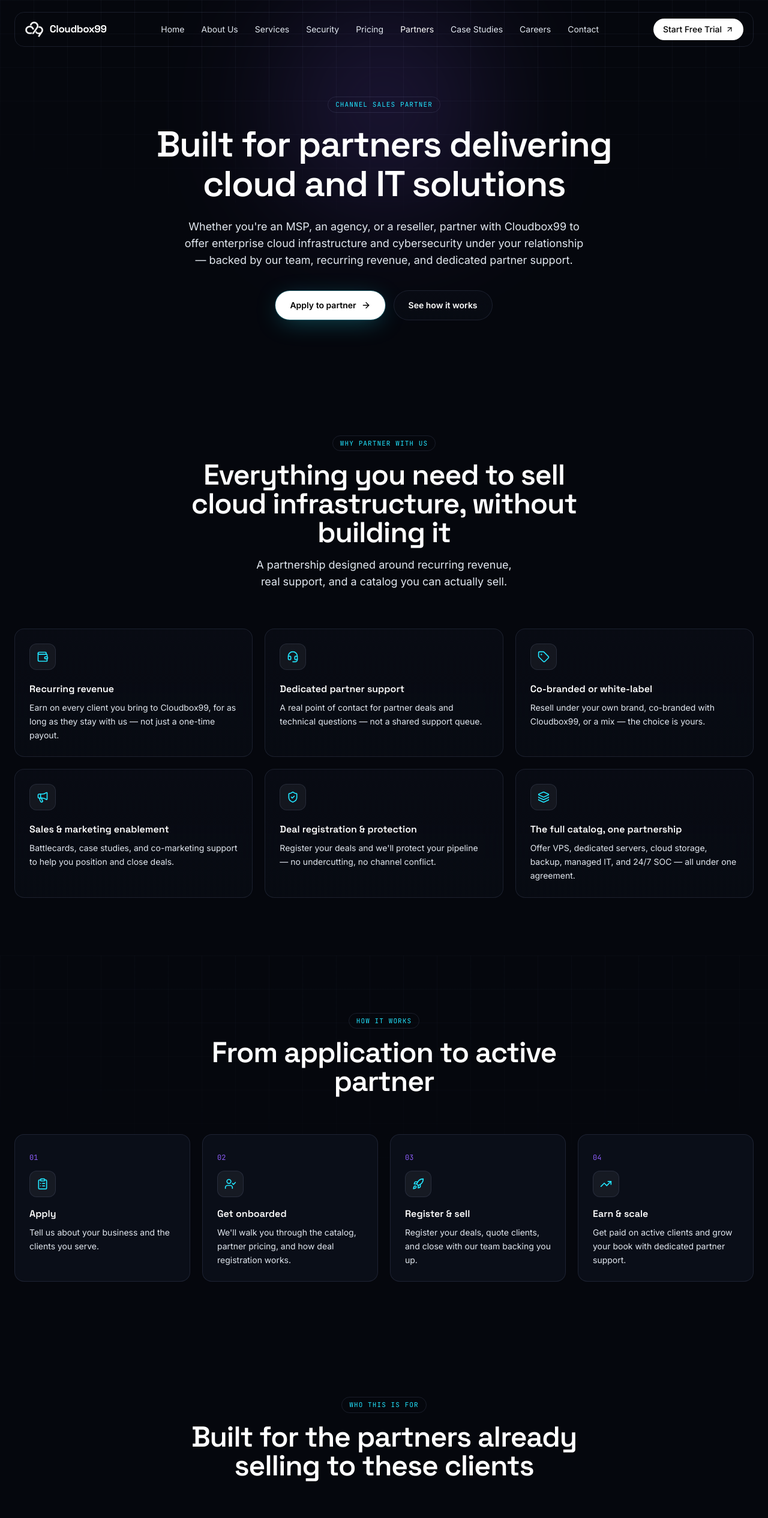
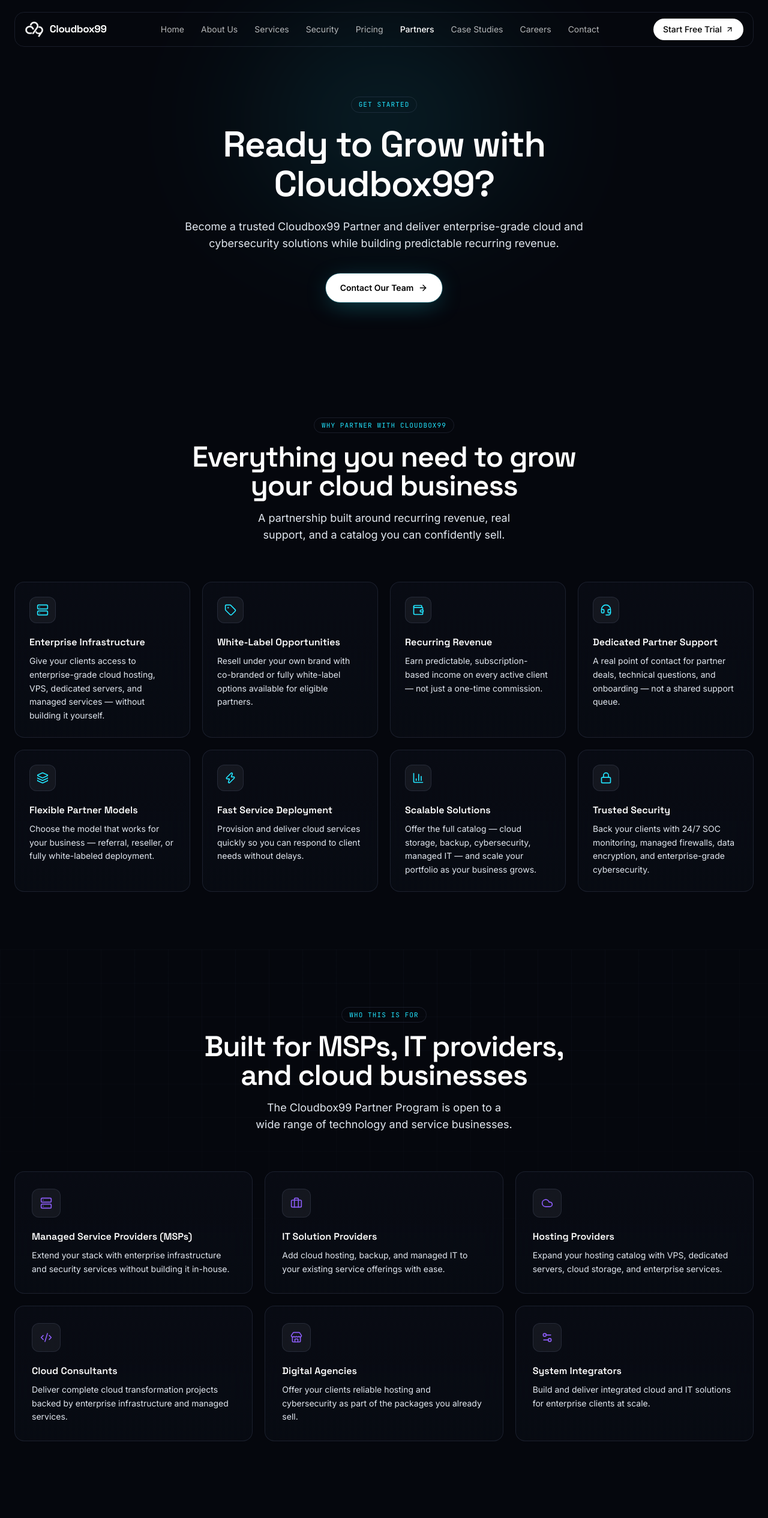
Before and after one commit to bhanu0379/cloudbox99, a Next.js app: page /cloudbox99/partners in a window 1280 px wide. Shown: the top 2531 px of the page at 60% size. Built offline with nearby package versions, Linux system fonts and the light colour scheme.

Commit message:
popup-patnerpage-changes-navbar

```diff
--- a/src/app/partners/page.tsx
+++ b/src/app/partners/page.tsx
@@ -4,9 +4,9 @@ import { Footer } from "@/components/Footer";
 import { PartnersContent } from "@/components/PartnersContent";
 
 export const metadata: Metadata = {
-  title: "Channel Sales Partner Program — Cloudbox99",
+  title: "Cloudbox99 Partner Program | Cloud Reseller & MSP Partnership",
   description:
-    "Become a Cloudbox99 channel sales partner. Resell or refer VPS hosting, dedicated servers, managed IT, and 24/7 security services — with dedicated partner support and recurring revenue.",
+    "Join the Cloudbox99 Partner Program and grow your business with enterprise cloud infrastructure, hosting, backup, cybersecurity, and managed IT solutions. Build recurring revenue with trusted cloud services.",
 };
 
 export default function PartnersPage() {
--- a/src/components/Navbar.tsx
+++ b/src/components/Navbar.tsx
@@ -127,7 +127,7 @@ export function Navbar() {
                   onClick={(e) => handleScroll(e, link.href)}
                   className={cn(
                     "whitespace-nowrap text-sm transition-colors hover:text-white",
-                  isActive(link.href) ? "text-white" : "text-muted"
+                    isActive(link.href) ? "text-white font-medium" : "text-white/70"
                   )}
                 >
                   {link.label}
@@ -177,7 +177,7 @@ export function Navbar() {
                     }}
                     className={cn(
                       "rounded-lg px-3 py-2.5 text-sm hover:bg-white/5 hover:text-white",
-                    isActive(link.href) ? "bg-white/5 text-white" : "text-muted"
+                      isActive(link.href) ? "bg-white/5 text-white font-medium" : "text-white/70"
                     )}
                   >
                     {link.label}
--- a/src/components/PartnersContent.tsx
+++ b/src/components/PartnersContent.tsx
@@ -1,184 +1,210 @@
 "use client";
 
-import { useState, type FormEvent } from "react";
+import { useState, type FormEvent, useEffect } from "react";
 import { motion, AnimatePresence } from "framer-motion";
 import {
   ArrowRight,
   Wallet,
   Headset,
   Tag,
-  Megaphone,
   ShieldCheck,
   Layers,
-  ClipboardList,
-  UserCheck,
-  Rocket,
-  TrendingUp,
+  Zap,
+  BarChart3,
+  Lock,
   Server,
   Briefcase,
   Store,
+  Cloud,
+  Code2,
+  Settings2,
   Plus,
   CheckCircle2,
+  X,
 } from "lucide-react";
 import { SectionHeading } from "./SectionHeading";
 import { cn } from "@/lib/cn";
 
 const BENEFITS = [
   {
+    icon: Server,
+    title: "Enterprise Infrastructure",
+    description:
+      "Give your clients access to enterprise-grade cloud hosting, VPS, dedicated servers, and managed services — without building it yourself.",
+  },
+  {
+    icon: Tag,
+    title: "White-Label Opportunities",
+    description:
+      "Resell under your own brand with co-branded or fully white-label options available for eligible partners.",
+  },
+  {
     icon: Wallet,
-    title: "Recurring revenue",
+    title: "Recurring Revenue",
     description:
-      "Earn on every client you bring to Cloudbox99, for as long as they stay with us — not just a one-time payout.",
+      "Earn predictable, subscription-based income on every active client — not just a one-time commission.",
   },
   {
     icon: Headset,
-    title: "Dedicated partner support",
+    title: "Dedicated Partner Support",
     description:
-      "A real point of contact for partner deals and technical questions — not a shared support queue.",
-  },
-  {
-    icon: Tag,
-    title: "Co-branded or white-label",
-    description:
-      "Resell under your own brand, co-branded with Cloudbox99, or a mix — the choice is yours.",
-  },
-  {
-    icon: Megaphone,
-    title: "Sales & marketing enablement",
-    description:
-      "Battlecards, case studies, and co-marketing support to help you position and close deals.",
-  },
-  {
-    icon: ShieldCheck,
-    title: "Deal registration & protection",
-    description:
-      "Register your deals and we'll protect your pipeline — no undercutting, no channel conflict.",
+      "A real point of contact for partner deals, technical questions, and onboarding — not a shared support queue.",
   },
   {
     icon: Layers,
-    title: "The full catalog, one partnership",
+    title: "Flexible Partner Models",
     description:
-      "Offer VPS, dedicated servers, cloud storage, backup, managed IT, and 24/7 SOC — all under one agreement.",
-  },
-];
-
-const STEPS = [
-  {
-    icon: ClipboardList,
-    title: "Apply",
-    description: "Tell us about your business and the clients you serve.",
+      "Choose the model that works for your business — referral, reseller, or fully white-labeled deployment.",
   },
   {
-    icon: UserCheck,
-    title: "Get onboarded",
-    description: "We'll walk you through the catalog, partner pricing, and how deal registration works.",
+    icon: Zap,
+    title: "Fast Service Deployment",
+    description:
+      "Provision and deliver cloud services quickly so you can respond to client needs without delays.",
   },
   {
-    icon: Rocket,
-    title: "Register & sell",
-    description: "Register your deals, quote clients, and close with our team backing you up.",
+    icon: BarChart3,
+    title: "Scalable Solutions",
+    description:
+      "Offer the full catalog — cloud storage, backup, cybersecurity, managed IT — and scale your portfolio as your business grows.",
   },
   {
-    icon: TrendingUp,
-    title: "Earn & scale",
-    description: "Get paid on active clients and grow your book with dedicated partner support.",
+    icon: Lock,
+    title: "Trusted Security",
+    description:
+      "Back your clients with 24/7 SOC monitoring, managed firewalls, data encryption, and enterprise-grade cybersecurity.",
   },
 ];
 
 const PROFILES = [
   {
     icon: Server,
-    title: "Managed Service Providers",
+    title: "Managed Service Providers (MSPs)",
     description:
       "Extend your stack with enterprise infrastructure and security services without building it in-house.",
   },
   {
     icon: Briefcase,
-    title: "Agencies",
+    title: "IT Solution Providers",
+    description:
+      "Add cloud hosting, backup, and managed IT to your existing service offerings with ease.",
+  },
+  {
+    icon: Cloud,
+    title: "Hosting Providers",
+    description:
+      "Expand your hosting catalog with VPS, dedicated servers, cloud storage, and enterprise services.",
+  },
+  {
+    icon: Code2,
+    title: "Cloud Consultants",
+    description:
+      "Deliver complete cloud transformation projects backed by enterprise infrastructure and managed services.",
+  },
+  {
+    icon: Store,
+    title: "Digital Agencies",
     description:
       "Offer your clients reliable hosting and cybersecurity as part of the packages you already sell.",
   },
   {
-    icon: Store,
-    title: "Resellers",
+    icon: Settings2,
+    title: "System Integrators",
     description:
-      "Build a hosting and infrastructure business on our platform, under your own brand.",
+      "Build and deliver integrated cloud and IT solutions for enterprise clients at scale.",
   },
 ];
 
 const FAQS = [
   {
-    q: "How does the partner program work?",
-    a: "You bring us the client — as a referral, a resale, or a fully white-labeled deployment — and we handle provisioning, delivery, and support behind the scenes. You stay the face of the relationship.",
+    q: "Who can join the Cloudbox99 Partner Program?",
+    a: "Our program is designed for MSPs, IT service providers, hosting companies, cloud consultants, digital agencies, and technology partners.",
   },
   {
-    q: "What's the commission structure?",
-    a: "Commission and margins depend on the services you sell and your volume, and are finalized during onboarding — we'll walk through the details when you apply rather than quote a blanket number here.",
+    q: "Is there any fee to join the partner program?",
+    a: "No. Joining is free, subject to approval.",
   },
   {
-    q: "Do I need technical expertise to become a partner?",
-    a: "No. Our team handles provisioning, monitoring, and support — you focus on the client relationship and the sale.",
+    q: "What solutions can I resell?",
+    a: "Cloud hosting, VPS, dedicated servers, cloud storage, backup, cybersecurity, and managed cloud services.",
   },
   {
-    q: "Can I white-label Cloudbox99's services?",
-    a: "Yes. Co-branded and fully white-label options are available depending on your partnership tier.",
+    q: "Do you offer white-label solutions?",
+    a: "Yes, for eligible partners.",
   },
   {
-    q: "Is there a minimum commitment to get started?",
-    a: "There's no fixed minimum. We'll talk through what makes sense for your business during onboarding.",
+    q: "Will I receive technical support?",
+    a: "Yes. We provide deployment, migration, and ongoing technical assistance.",
+  },
+  {
+    q: "How do partners earn recurring revenue?",
+    a: "By reselling Cloudbox99 subscription-based services.",
+  },
+  {
+    q: "How long does partner approval take?",
+    a: "Typically 2–5 business days.",
+  },
+  {
+    q: "How do I become a Cloudbox99 Partner?",
+    a: "Complete the application form and our team will guide you through onboarding after approval.",
   },
 ];
 
 export function PartnersContent() {
+  const [isModalOpen, setIsModalOpen] = useState(false);
+
+  useEffect(() => {
+    if (isModalOpen) {
+      document.body.style.overflow = "hidden";
+    } else {
+      document.body.style.overflow = "unset";
+    }
+    return () => {
+      document.body.style.overflow = "unset";
+    };
+  }, [isModalOpen]);
+
   return (
     <>
-      <Hero />
+      <Hero onOpenContact={() => setIsModalOpen(true)} />
       <Benefits />
-      <HowItWorks />
       <Profiles />
       <PartnerFaq />
-      <PartnerContactForm />
+      <AnimatePresence>
+        {isModalOpen && <PartnerContactModal onClose={() => setIsModalOpen(false)} />}
+      </AnimatePresence>
     </>
   );
 }
 
-function Hero() {
+function Hero({ onOpenContact }: { onOpenContact: () => void }) {
   return (
     <section id="top" className="relative overflow-hidden pt-40 pb-24">
-      <div className="pointer-events-none absolute inset-0 bg-grid opacity-70" />
       <div
-        className="pointer-events-none absolute left-1/2 top-[-10%] h-[480px] w-[480px] -translate-x-1/2 rounded-full opacity-30 blur-[110px]"
-        style={{ background: "radial-gradient(circle, var(--accent-violet), transparent 70%)" }}
+        className="pointer-events-none absolute left-1/2 top-0 h-[400px] w-[600px] -translate-x-1/2 rounded-full opacity-20 blur-[120px]"
+        style={{ background: "radial-gradient(ellipse, var(--accent-cyan), transparent 70%)" }}
       />
 
-      <div className="relative mx-auto max-w-4xl px-6 text-center">
+      <div className="relative mx-auto max-w-3xl px-6 text-center">
         <motion.div initial={{ opacity: 0, y: 16 }} animate={{ opacity: 1, y: 0 }} transition={{ duration: 0.6 }}>
           <span className="inline-flex items-center gap-2 rounded-full border border-white/10 px-3 py-1 font-mono text-[11px] uppercase tracking-widest text-accent-cyan">
-            Channel Sales Partner
+            Get Started
           </span>
           <h1 className="mt-5 font-display text-4xl font-semibold leading-[1.1] tracking-tight text-white sm:text-6xl">
-            Built for partners delivering cloud and IT solutions
+            Ready to Grow with Cloudbox99?
           </h1>
           <p className="mx-auto mt-6 max-w-2xl text-base text-muted sm:text-lg">
-            Whether you&apos;re an MSP, an agency, or a reseller, partner with
-            Cloudbox99 to offer enterprise cloud infrastructure and
-            cybersecurity under your relationship — backed by our team,
-            recurring revenue, and dedicated partner support.
+            Become a trusted Cloudbox99 Partner and deliver enterprise-grade cloud and cybersecurity solutions while
+            building predictable recurring revenue.
           </p>
           <div className="mt-9 flex flex-col items-center justify-center gap-3.5 sm:flex-row">
-            <a
-              href="#apply"
+            <button
+              onClick={onOpenContact}
               className="group glow-cyan inline-flex items-center gap-2 rounded-full bg-white px-6 py-3.5 text-sm font-semibold text-black transition-transform hover:scale-[1.03]"
             >
-              Apply to partner
+              Contact Our Team
               <ArrowRight className="h-4 w-4 transition-transform group-hover:translate-x-1" />
-            </a>
-            <a
-              href="#how-it-works"
-              className="glass inline-flex items-center gap-2 rounded-full px-6 py-3.5 text-sm font-semibold text-white transition-colors hover:bg-white/10"
-            >
-              See how it works
-            </a>
+            </button>
           </div>
         </motion.div>
       </div>
@@ -191,19 +217,19 @@ function Benefits() {
     <section className="relative py-24">
       <div className="mx-auto max-w-7xl px-6">
         <SectionHeading
-          eyebrow="Why partner with us"
-          title="Everything you need to sell cloud infrastructure, without building it"
-          description="A partnership designed around recurring revenue, real support, and a catalog you can actually sell."
+          eyebrow="Why Partner with Cloudbox99"
+          title="Everything you need to grow your cloud business"
+          description="A partnership built around recurring revenue, real support, and a catalog you can confidently sell."
         />
 
-        <div className="mt-16 grid grid-cols-1 gap-5 sm:grid-cols-2 lg:grid-cols-3">
+        <div className="mt-16 grid grid-cols-1 gap-5 sm:grid-cols-2 lg:grid-cols-4">
           {BENEFITS.map((b, i) => (
             <motion.div
               key={b.title}
               initial={{ opacity: 0, y: 24 }}
               whileInView={{ opacity: 1, y: 0 }}
               viewport={{ once: true, margin: "-60px" }}
-              transition={{ duration: 0.5, delay: (i % 3) * 0.08 }}
+              transition={{ duration: 0.5, delay: (i % 4) * 0.08 }}
               className="glass rounded-2xl p-6"
             >
               <div className="flex h-11 w-11 items-center justify-center rounded-xl border border-white/10 bg-white/5">
@@ -219,54 +245,28 @@ function Benefits() {
   );
 }
 
-function HowItWorks() {
-  return (
-    <section id="how-it-works" className="relative py-24">
-      <div className="pointer-events-none absolute inset-0 bg-grid opacity-40" />
-      <div className="relative mx-auto max-w-7xl px-6">
-        <SectionHeading eyebrow="How it works" title="From application to active partner" />
-
-        <div className="mt-16 grid grid-cols-1 gap-5 sm:grid-cols-2 lg:grid-cols-4">
-          {STEPS.map((step, i) => (
-            <motion.div
-              key={step.title}
-              initial={{ opacity: 0, y: 24 }}
-              whileInView={{ opacity: 1, y: 0 }}
-              viewport={{ once: true, margin: "-60px" }}
-              transition={{ duration: 0.5, delay: i * 0.1 }}
-              className="relative rounded-2xl border border-white/[0.06] bg-surface p-6"
-            >
-              <span className="font-mono text-xs text-accent-violet">0{i + 1}</span>
-              <div className="mt-3 flex h-11 w-11 items-center justify-center rounded-xl border border-white/10 bg-white/5">
-                <step.icon className="h-5 w-5 text-accent-cyan" />
-              </div>
-              <h3 className="mt-4 font-display text-base font-semibold text-white">{step.title}</h3>
-              <p className="mt-2 text-sm leading-relaxed text-muted">{step.description}</p>
-            </motion.div>
-          ))}
-        </div>
-      </div>
-    </section>
-  );
-}
-
 function Profiles() {
   return (
     <section className="relative py-24">
-      <div className="mx-auto max-w-7xl px-6">
-        <SectionHeading eyebrow="Who this is for" title="Built for the partners already selling to these clients" />
+      <div className="pointer-events-none absolute inset-0 bg-grid opacity-40" />
+      <div className="relative mx-auto max-w-7xl px-6">
+        <SectionHeading
+          eyebrow="Who this is for"
+          title="Built for MSPs, IT providers, and cloud businesses"
+          description="The Cloudbox99 Partner Program is open to a wide range of technology and service businesses."
+        />
 
-        <div className="mt-16 grid grid-cols-1 gap-5 sm:grid-cols-3">
+        <div className="mt-16 grid grid-cols-1 gap-5 sm:grid-cols-2 lg:grid-cols-3">
           {PROFILES.map((p, i) => (
             <motion.div
               key={p.title}
               initial={{ opacity: 0, y: 24 }}
               whileInView={{ opacity: 1, y: 0 }}
               viewport={{ once: true, margin: "-60px" }}
-              transition={{ duration: 0.5, delay: i * 0.1 }}
-              className="glass rounded-2xl p-7 text-center"
+              transition={{ duration: 0.5, delay: (i % 3) * 0.1 }}
+              className="glass rounded-2xl p-7"
             >
-              <div className="mx-auto flex h-12 w-12 items-center justify-center rounded-xl border border-white/10 bg-white/5">
+              <div className="flex h-12 w-12 items-center justify-center rounded-xl border border-white/10 bg-white/5">
                 <p.icon className="h-5 w-5 text-accent-violet" />
               </div>
               <h3 className="mt-5 font-display text-base font-semibold text-white">{p.title}</h3>
@@ -326,7 +326,7 @@ function PartnerFaq() {
   );
 }
 
-function PartnerContactForm() {
+function PartnerContactModal({ onClose }: { onClose: () => void }) {
   const [status, setStatus] = useState<"idle" | "sending" | "sent">("idle");
 
   function handleSubmit(e: FormEvent<HTMLFormElement>) {
@@ -336,13 +336,30 @@ function PartnerContactForm() {
   }
 
   return (
-    <section id="apply" className="relative py-24">
-      <div className="mx-auto max-w-2xl px-6">
-        <div className="glass overflow-hidden rounded-3xl p-8 sm:p-12">
+    <motion.div
+      initial={{ opacity: 0 }}
+      animate={{ opacity: 1 }}
+      exit={{ opacity: 0 }}
+      className="fixed inset-0 z-50 flex items-center justify-center p-4 sm:p-6"
+    >
+      <div className="absolute inset-0 bg-black/60 backdrop-blur-sm" onClick={onClose} />
+      <motion.div
+        initial={{ scale: 0.95, opacity: 0 }}
+        animate={{ scale: 1, opacity: 1 }}
+        exit={{ scale: 0.95, opacity: 0 }}
+        className="glass relative w-full max-w-2xl max-h-[90vh] overflow-y-auto rounded-3xl p-6 sm:p-10 shadow-2xl"
+      >
+        <button
+          onClick={onClose}
+          className="absolute right-6 top-6 text-muted hover:text-white transition-colors"
+        >
+          <X className="h-6 w-6" />
+        </button>
+
         <SectionHeading
           eyebrow="Apply"
-            title="Become a channel partner"
-            description="Tell us a bit about your business — we'll follow up to talk through fit and next steps."
+          title="Become a Cloudbox99 Partner"
+          description="Join a partner ecosystem built for MSPs, IT providers, hosting companies, cloud consultants, and digital agencies. Complete the application form and our partnership team will review your submission. Once approved, we'll help you get started with onboarding, technical guidance, and the resources needed to grow your cloud business."
         />
 
         <div className="mt-10">
@@ -351,7 +368,7 @@ function PartnerContactForm() {
               <CheckCircle2 className="h-10 w-10 text-accent-cyan" />
               <h3 className="font-display text-lg font-semibold text-white">Application received</h3>
               <p className="text-sm text-muted">
-                  Thanks — our partnerships team will follow up shortly.
+                Thanks — our partnerships team will review your submission and follow up shortly.
               </p>
             </div>
           ) : (
@@ -376,17 +393,17 @@ function PartnerContactForm() {
                 disabled={status === "sending"}
                 className="mt-2 inline-flex items-center justify-center gap-2 rounded-full bg-white px-6 py-3.5 text-sm font-semibold text-black transition-transform hover:scale-[1.02] disabled:opacity-60"
               >
-                  {status === "sending" ? "Submitting..." : "Submit application"}
+                {status === "sending" ? "Submitting..." : "Apply to Become a Partner"}
                 {status !== "sending" && <ArrowRight className="h-4 w-4" />}
               </button>
             </form>
           )}
         </div>
-        </div>
-      </div>
-    </section>
+      </motion.div>
+    </motion.div>
   );
 }
+
 
 function PartnerField({
   label,
```
Also changed, not shown: src/app/careers/page.tsx (+11 -10 lines). Lines whose indentation alone changed are shown as unchanged.
